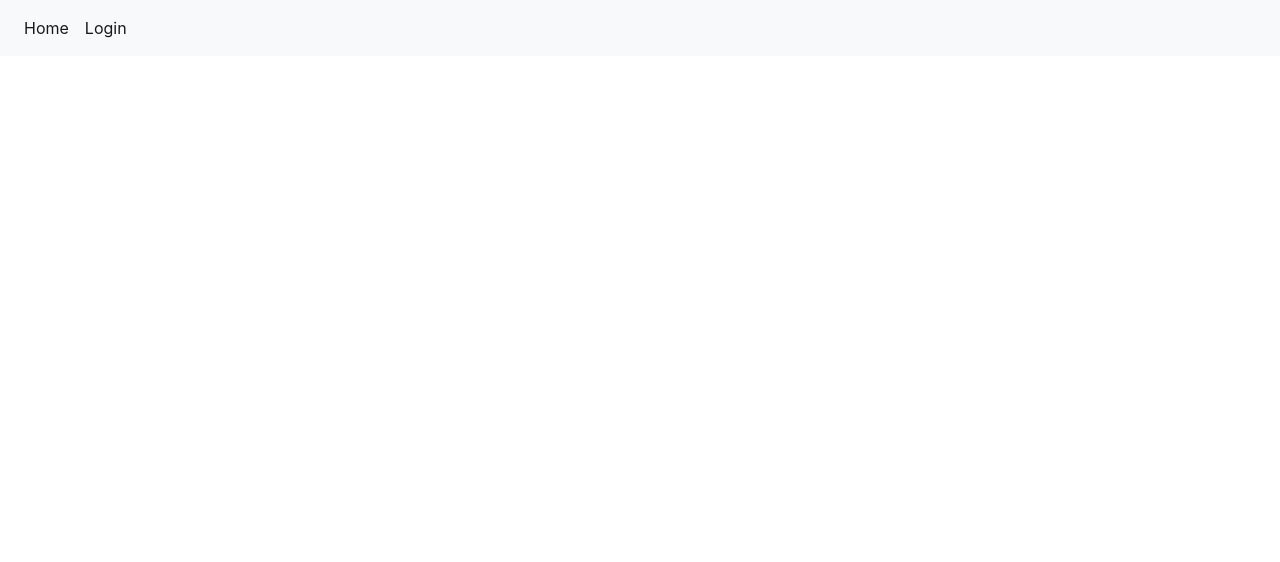
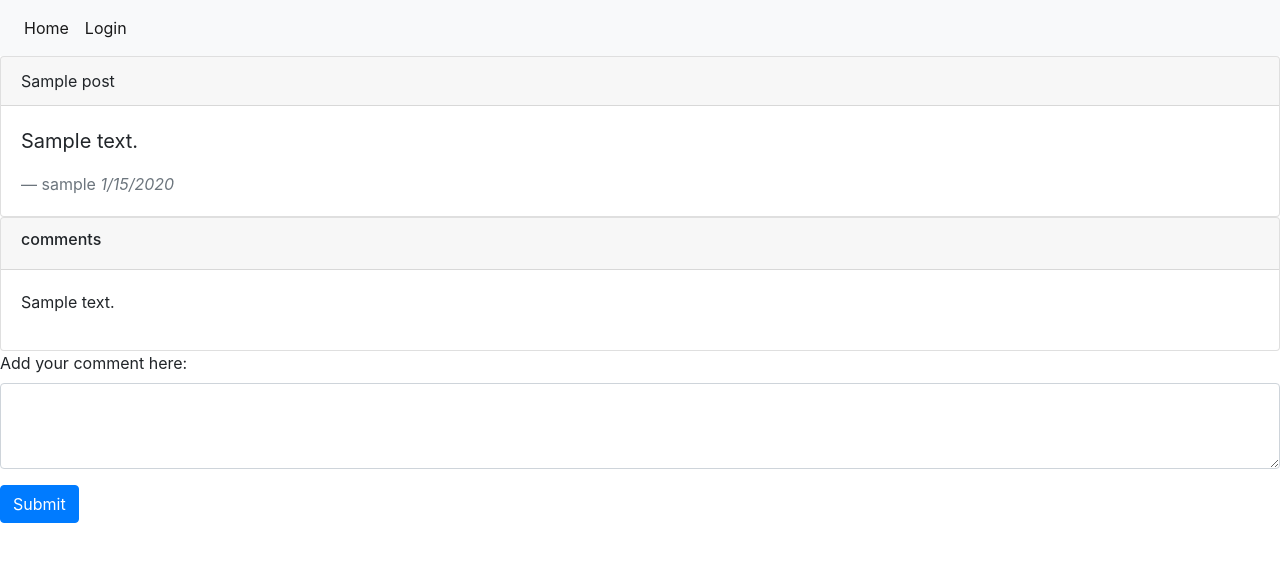
Before and after one commit to Kayexie/the-tech-blog, a Node server app: page /post/1 in a window 1280 px wide. Before the commit the part shown is almost empty. Shown: the top 562 px of the page. Run offline with Node 20, Linux system fonts and the light colour scheme; tables that the repository leaves empty hold one stand-in row (values such as "Sample post"); some libraries are stand-ins or nearby versions.

Commit message:
add comment.js

```diff
--- a/controllers/api/postRoute.js
+++ b/controllers/api/postRoute.js
@@ -2,7 +2,7 @@ const router = require('express').Router();
 const {Post, User} = require('../../models');
 const withAuth = require('../../utils/auth');
 
-//create update post
+//create post
 
 router.post('/', async(req, res) => {
     try{
--- a/controllers/homeRoute.js
+++ b/controllers/homeRoute.js
@@ -23,6 +23,7 @@ router.get('/', async(req, res) => {
 
 //create router for specific post;
 router.get('/post/:id', async(req, res)=>{
+    console.log("Post get by ID",req.params.id)
     try{
         const postData = await Post.findOne({
             where: {
@@ -33,10 +34,13 @@ router.get('/post/:id', async(req, res)=>{
                 { model: Comment, attributes: ['content']}
             ]
         });
+        console.log(postData)
         const posts = postData.get({plain: true});
         console.log(posts)
-        res.render('comment', {posts, loggedIn: req.session.loggedIn})
+
+        res.render('comment', {...posts, loggedIn: req.session.loggedIn})
     } catch (err) {
+        console.log(err)
         res.status(500).json(err);
     }
 })
--- a/views/comment.handlebars
+++ b/views/comment.handlebars
@@ -1,2 +1,32 @@
-{{title}}
-{{content}}
+<div class="card">
+    <div class="card-header">
+        {{title}}
+    </div>
+    <div class="card-body">
+        <blockquote class="blockquote mb-0">
+            <p>{{content}}</p>
+            <footer class="blockquote-footer">{{user.username}} <cite title="Source Title">{{format_date
+                    date_created}}</cite>
+            </footer>
+        </blockquote>
+    </div>
+</div>
+<div class="card">
+    <div class="card-header">
+        <h6>comments</h6>
+    </div>
+    {{#each comments}}
+    <div class="card-body">
+        <p> {{this.content}}</p>
+    </div>
+    {{/each}}
+</div>
+<form id="add-comment">
+    <div class="form-group">
+        <label for="exampleFormControlTextarea1">Add your comment here: </label>
+        <textarea class="form-control" id="comment-content" rows="3"></textarea>
+    </div>
+    <button type="button" class="btn btn-primary">Submit</button>
+</form>
+
+<script src="/js/comment.js"></script>
--- a/views/homepage.handlebars
+++ b/views/homepage.handlebars
@@ -7,7 +7,7 @@
     <div class="card-body">
         <p class="card-text">{{post.content}}</p>
         <!-- this button will go to the post detail page to add and view comment -->
-        <a href="/posts/{{post.id}}" class="btn btn-primary">View Details</a>
+        <a href="/post/{{post.id}}" class="btn btn-primary">View Details</a>
     </div>
     <div class="card-footer text-muted">
         Created by{{post.user.username}} on {{format_date post.date_created}}
```
Also changed, not shown: public/js/comment.js (added).
